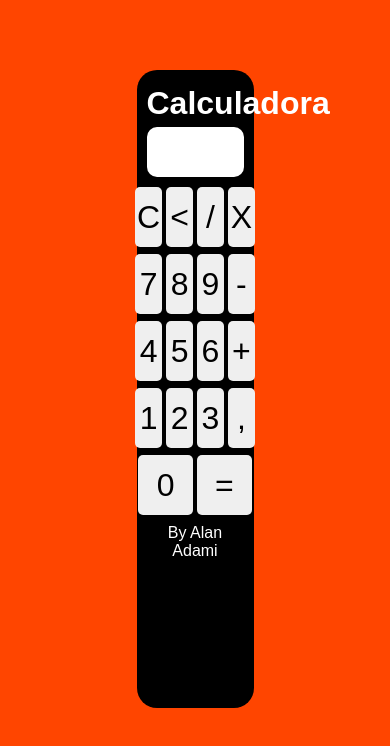
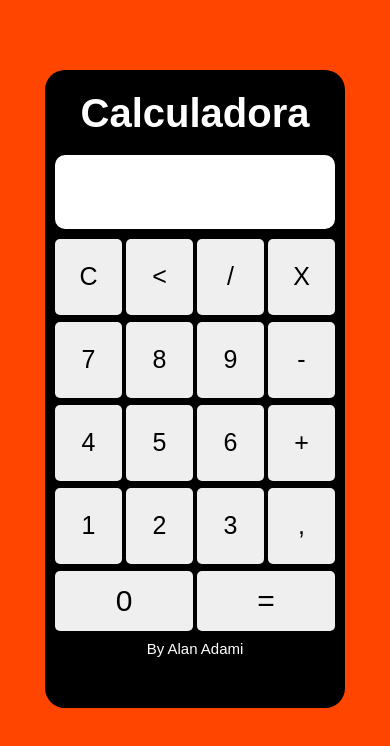
Before and after one commit to alanadami/projeto-calculadora02, a plain HTML site: page index.html in a window 390 px wide. Drawn offline with Linux system fonts and the light colour scheme.

Commit message:
atualização
Media Query bombando!!!

```diff
--- a/index.html
+++ b/index.html
@@ -5,10 +5,11 @@
     <meta name="viewport" content="width=device-width, initial-scale=1.0">
     <title>Calculadora</title>
     <link rel="stylesheet" href="style.css">
+    <link rel="stylesheet" href="mediaquery.css">
 </head>
 <body>
     <section class="container">
-        <div class="cabecalho">Calculadora</div>
+        <div class="cabecalho"><h2>Calculadora</h2></div>
         <div class="display" id="idisplay"></div>
         <div class="linha1">
             <div><button id="limpar" onclick="limpar()" type="submit">C</button></div>
--- /dev/null
+++ b/mediaquery.css
@@ -0,0 +1,40 @@
+
+
+@media screen and (max-width: 600px){
+
+    .container{
+        width: 300px;
+
+    }
+
+    .cabecalho > h2{
+        font-size: 40px;
+
+
+    }
+
+    .display{
+        font-size: 30px;
+    }
+
+    button{
+        width: 67px;
+        font-size: 25px;
+
+    }
+
+    .baixo1{
+        width: 138px;
+        font-size: 30px;
+    }
+
+    .baixo2{
+        width: 138px;
+        font-size: 30px;
+    }
+    p{
+        font-size: 15px;
+    }
+
+
+}
--- a/style.css
+++ b/style.css
@@ -9,12 +9,12 @@ body{
     width: 100vw;
     height: 89vh;
     color: white;
-    font-size: 2em;
+    font-size: 3vw;
     font-family: Arial, Helvetica, sans-serif;
 }
 .container{
     background-color: black;
-    max-width: 30%;
+    width: 30%;
     height: 85%;
     margin: auto auto;
     display: block;
@@ -28,20 +28,24 @@ body{
     background-color: black;
     border-radius: 10px;
     width: 100%;
-    height: 40px;
+    height: 8vh;
     color: white;
-    padding-top: 5px;
-    margin: auto;
     text-align: center;
-    font-size: 1em;
     font-weight: bold;
+    align-content: center;
+
+}
+.cabecalho > h2{
+    font-size: 3vw;
+
+
 }
 
 .display{
     background-color: white;
     border-radius: 10px;
     width: 100%;
-    height: 50px;
+    height: 12%;
     color: black;
     padding-top: 10px;
     margin-top: 7px;
@@ -54,7 +58,7 @@ body{
 
 button{
     width: 6.9vw;
-    height: 60px;
+    height: 9vh;
     margin: 2px;
     margin-top: 5px;
     font-size: 1em;
```
